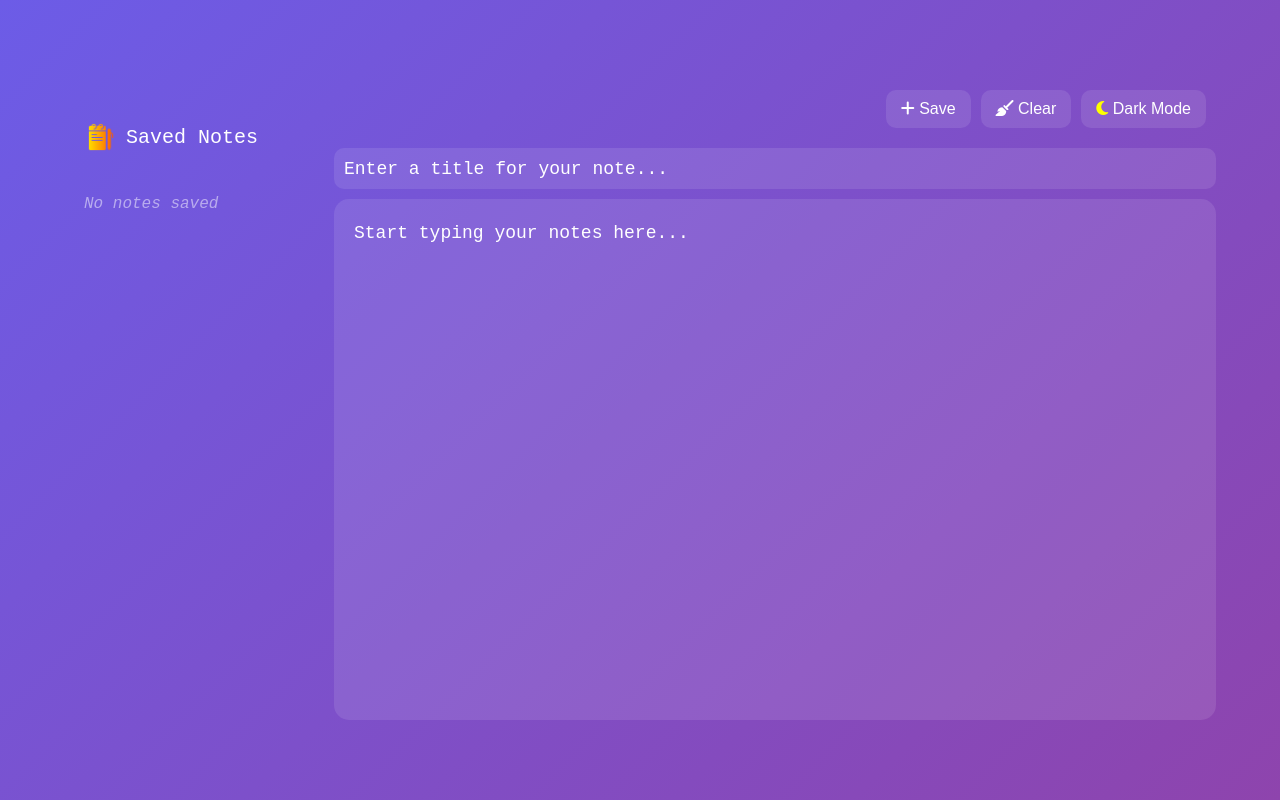
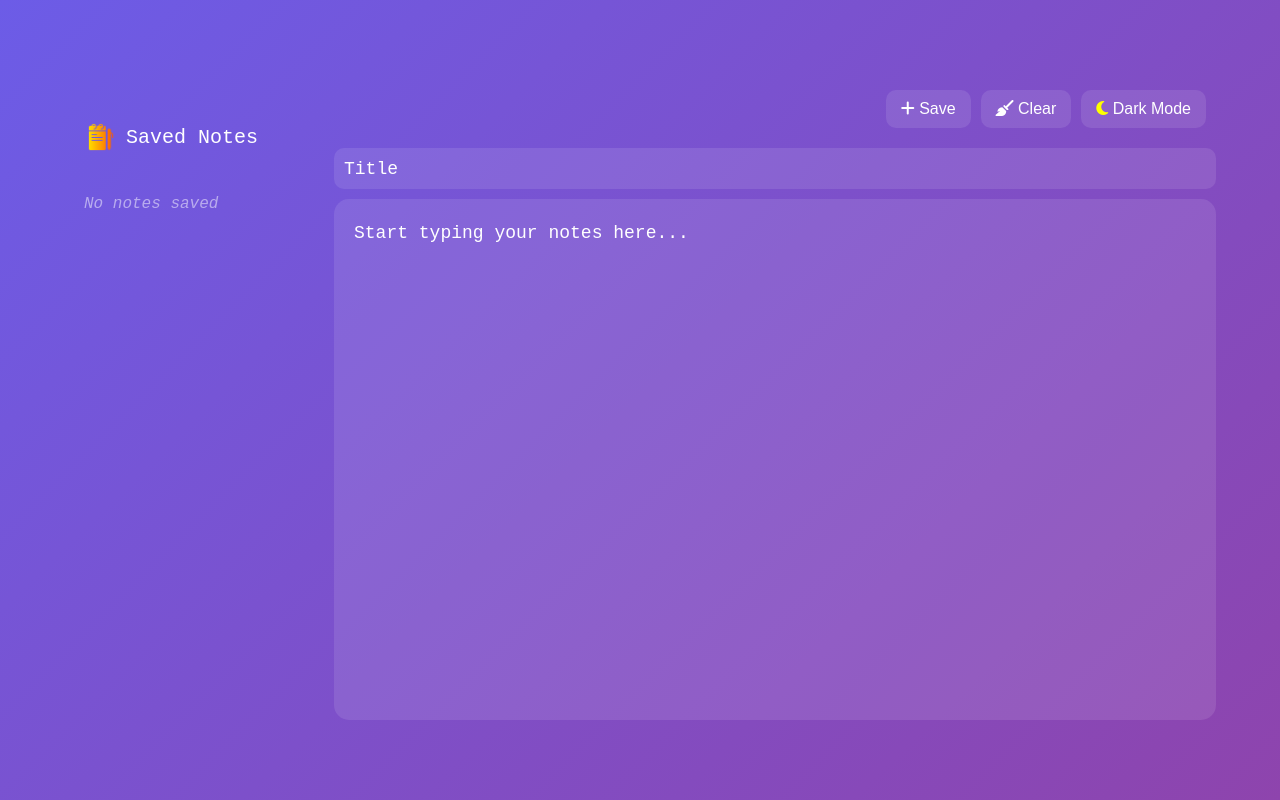
Before and after one commit to RahulDawpersad/DesignX-XpressNotes, a plain HTML site: page index.html in a window 1280 px wide. Drawn offline with Linux system fonts and the light colour scheme.

Commit message:
Update index.html

```diff
--- a/index.html
+++ b/index.html
@@ -26,7 +26,7 @@
         <button id="themeBtn" title="Toggle Theme">🌙 Dark Mode</button>
       </div>
       <!-- Add a title input field -->
-      <input type="text" id="noteTitle" placeholder="Enter a title for your note..." class="note-title">
+      <input type="text" id="noteTitle" placeholder="Title" class="note-title">
       <textarea id="notepad" placeholder="Start typing your notes here..." autocomplete></textarea>
     </div>
     <!-- Floating Action Button (Delete All) -->
```
